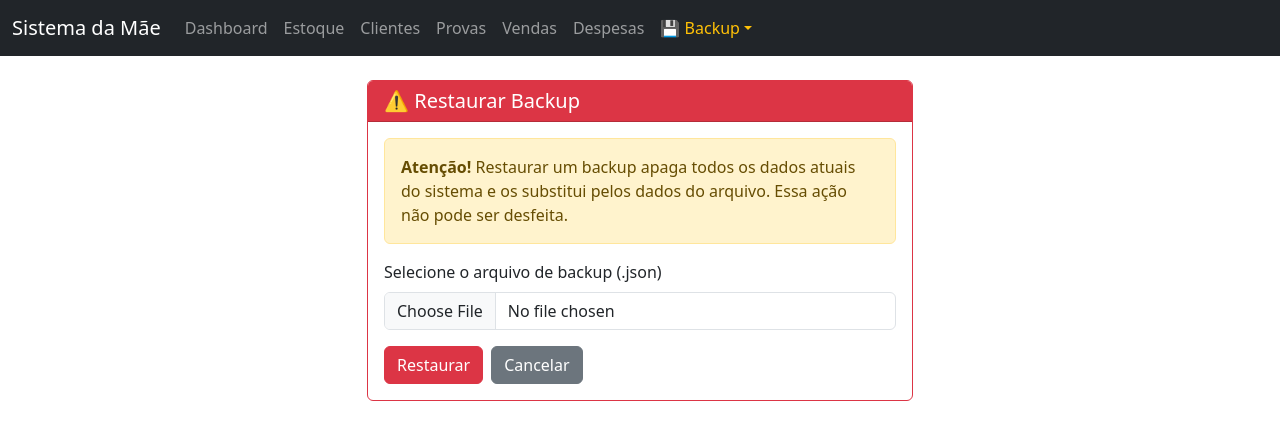
After one commit to JoaoPbz/Lb, a Django app: page /restaurar/ in a window 1280 px wide. The commit adds this page. Shown: the top 440 px of the page. Run offline with Django 5.2, Linux system fonts and the light colour scheme.

Commit message:
adicionado exportação e importação de backup do banco

```diff
--- a/core/templates/core/base.html
+++ b/core/templates/core/base.html
@@ -13,7 +13,7 @@
 
     <nav class="navbar navbar-expand-lg navbar-dark bg-dark">
     <div class="container-fluid">
-            <a class="navbar-brand" href="#"> Sistema da Mãe</a>
+        <a class="navbar-brand" href="#">Sistema da Mãe</a>
         <div class="collapse navbar-collapse">
             <ul class="navbar-nav me-auto">
                 <li class="nav-item"><a class="nav-link" href="{% url 'dashboard' %}">Dashboard</a></li>
@@ -22,6 +22,13 @@
                 <li class="nav-item"><a class="nav-link" href="{% url 'provas' %}">Provas</a></li>
                 <li class="nav-item"><a class="nav-link" href="{% url 'vendas' %}">Vendas</a></li>
                 <li class="nav-item"><a class="nav-link" href="{% url 'despesas' %}">Despesas</a></li>
+                <li class="nav-item dropdown">
+                    <a class="nav-link dropdown-toggle text-warning" href="#" data-bs-toggle="dropdown">💾 Backup</a>
+                    <ul class="dropdown-menu">
+                        <li><a class="dropdown-item" href="{% url 'backup' %}">Exportar Backup</a></li>
+                        <li><a class="dropdown-item" href="{% url 'restaurar_backup' %}">Restaurar Backup</a></li>
+                    </ul>
+                </li>
             </ul>
         </div>
     </div>
--- /dev/null
+++ b/core/templates/core/restaurar_backup.html
@@ -0,0 +1,31 @@
+{% extends 'core/base.html' %}
+
+{% block title %}Restaurar Backup{% endblock %}
+
+{% block content %}
+<div class="row justify-content-center">
+    <div class="col-md-6">
+        <div class="card border-danger">
+            <div class="card-header bg-danger text-white">
+                <h5 class="mb-0">⚠️ Restaurar Backup</h5>
+            </div>
+            <div class="card-body">
+                <div class="alert alert-warning">
+                    <strong>Atenção!</strong> Restaurar um backup apaga todos os dados atuais do sistema e os substitui pelos dados do arquivo. Essa ação não pode ser desfeita.
+                </div>
+                <form method="post" enctype="multipart/form-data">
+                    {% csrf_token %}
+                    <div class="mb-3">
+                        <label class="form-label">Selecione o arquivo de backup (.json)</label>
+                        <input type="file" name="arquivo" accept=".json" class="form-control" required>
+                    </div>
+                    <div class="d-flex gap-2">
+                        <button type="submit" class="btn btn-danger">Restaurar</button>
+                        <a href="{% url 'dashboard' %}" class="btn btn-secondary">Cancelar</a>
+                    </div>
+                </form>
+            </div>
+        </div>
+    </div>
+</div>
+{% endblock %}
--- a/core/views.py
+++ b/core/views.py
@@ -11,6 +11,9 @@ from .services import ClienteService, VendaService, RelatorioService
 from django.http import HttpResponse
 import openpyxl
 from openpyxl.styles import Font, PatternFill, Alignment
+import json
+import subprocess
+from django.utils import timezone
 
 def clientes(request):
     lista_clientes = Cliente.objects.all()
@@ -429,3 +432,60 @@ def exportar_clientes_excel(request):
     response['Content-Disposition'] = 'attachment; filename="clientes_saldo.xlsx"'
     wb.save(response)
     return response
+
+
+def backup(request):
+    from django.core import serializers
+    from .models import Cliente, Produto, Compra, Prova, ItemProva, Venda, ItemVenda, Pagamento, Despesa
+
+    dados = {}
+    modelos = [Cliente, Produto, Compra, Prova, ItemProva, Venda, ItemVenda, Pagamento, Despesa]
+
+    for modelo in modelos:
+        nome = modelo.__name__
+        dados[nome] = json.loads(serializers.serialize('json', modelo.objects.all()))
+
+    response = HttpResponse(
+        json.dumps(dados, indent=2, ensure_ascii=False),
+        content_type='application/json'
+    )
+    agora = timezone.now().strftime('%Y%m%d_%H%M%S')
+    response['Content-Disposition'] = f'attachment; filename="backup_{agora}.json"'
+    return response
+
+def restaurar_backup(request):
+    if request.method == 'POST':
+        arquivo = request.FILES.get('arquivo')
+        if not arquivo:
+            return redirect('dashboard')
+
+        from django.core import serializers
+        from .models import Cliente, Produto, Compra, Prova, ItemProva, Venda, ItemVenda, Pagamento, Despesa
+
+        try:
+            dados = json.loads(arquivo.read().decode('utf-8'))
+
+            # Limpa os dados na ordem certa pra evitar erro de FK
+            ItemVenda.objects.all().delete()
+            ItemProva.objects.all().delete()
+            Pagamento.objects.all().delete()
+            Venda.objects.all().delete()
+            Prova.objects.all().delete()
+            Produto.objects.all().delete()
+            Compra.objects.all().delete()
+            Cliente.objects.all().delete()
+            Despesa.objects.all().delete()
+
+            # Restaura na ordem certa
+            ordem = ['Cliente', 'Compra', 'Produto', 'Prova', 'ItemProva', 'Venda', 'ItemVenda', 'Pagamento', 'Despesa']
+            for nome in ordem:
+                if nome in dados:
+                    for obj in serializers.deserialize('json', json.dumps(dados[nome])):
+                        obj.save()
+
+        except Exception as e:
+            return HttpResponse(f"Erro ao restaurar backup: {e}", status=400)
+
+        return redirect('dashboard')
+
+    return render(request, 'core/restaurar_backup.html')
--- a/projetoprogIII/urls.py
+++ b/projetoprogIII/urls.py
@@ -30,4 +30,6 @@ urlpatterns = [
     path('', views.dashboard, name='dashboard'),
     path('clientes/<int:id>/extrato/', views.exportar_extrato, name='exportar_extrato'),
     path('clientes/exportar/', views.exportar_clientes_excel, name='exportar_clientes_excel'),
+    path('backup/', views.backup, name='backup'),
+    path('restaurar/', views.restaurar_backup, name='restaurar_backup'),
 ]
```
Lines whose indentation alone changed are shown as unchanged.
